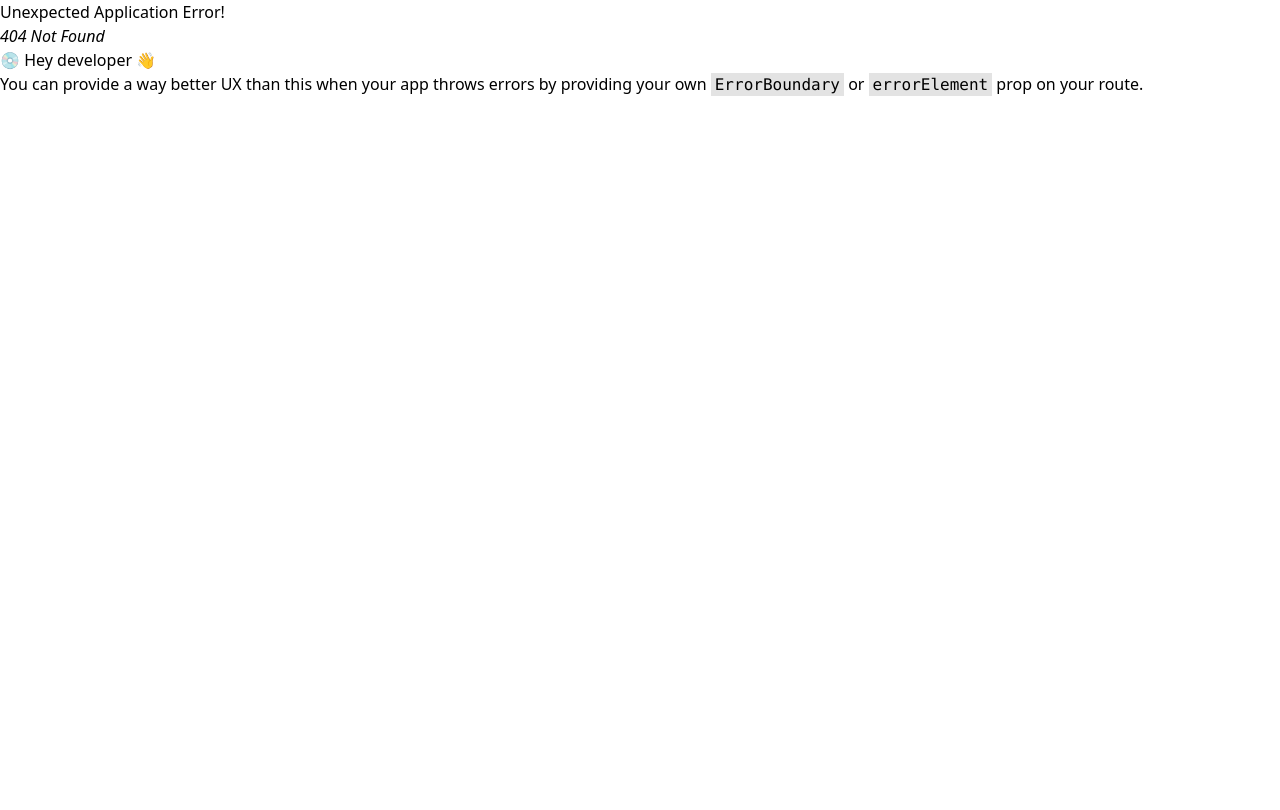
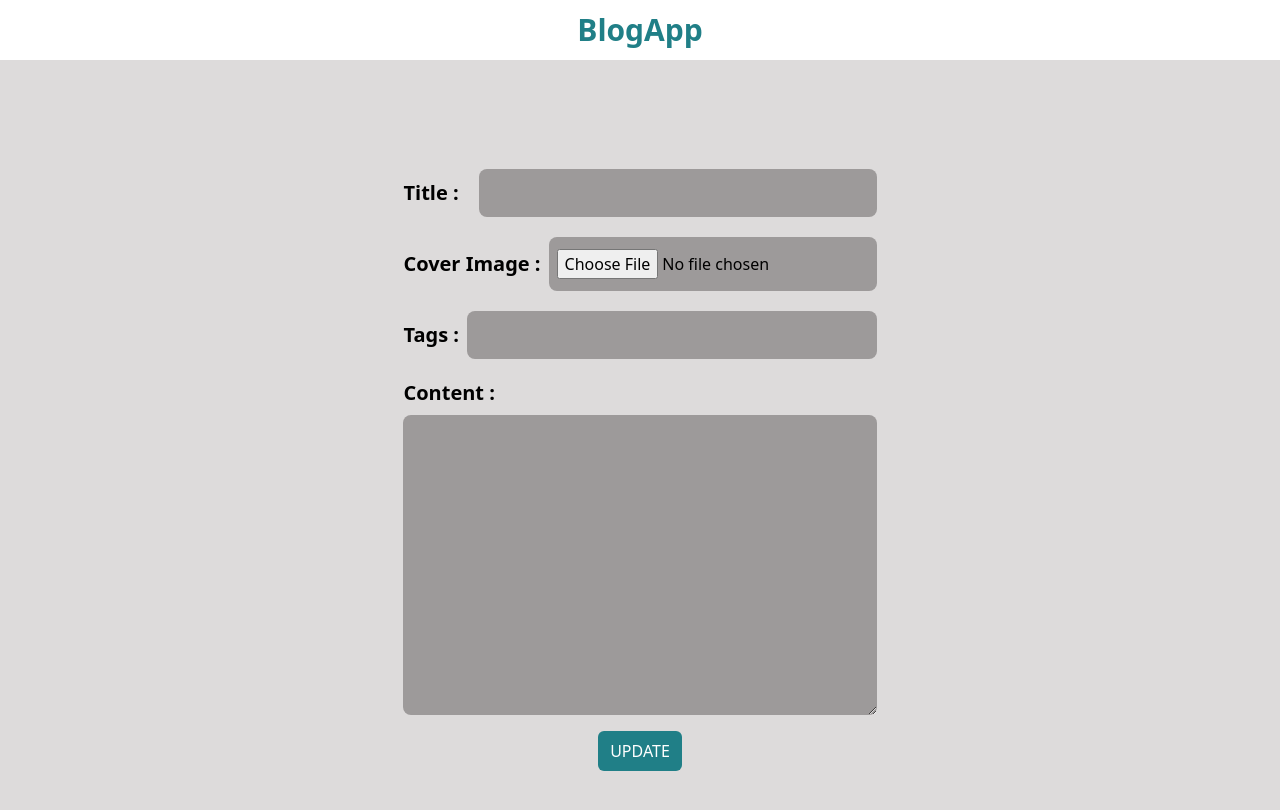
Before and after one commit to aakritrajput/BlogAppFrontend, a React (Vite) app: page /editBlog/1 in a window 1280 px wide. Before the commit this address had no page. Shown: the top 810 px of the page. Built offline with nearby package versions, Linux system fonts and the light colour scheme; no server answers.

Commit message:
Add EditBlog component and routing; implement blog editing functionality with form handling and error management

```diff
--- a/src/components/blog/Blogs.jsx
+++ b/src/components/blog/Blogs.jsx
@@ -197,7 +197,7 @@ function Blogs() {
     }
 
     const editHandler = async() => {
-
+        navigate(`/editBlog/${blogId}`)
     }
 
     const deleteHandler = async() => {
--- /dev/null
+++ b/src/components/blog/editBlog.jsx
@@ -0,0 +1,99 @@
+import axios from 'axios';
+import { useEffect, useState } from 'react'
+import { useForm } from 'react-hook-form'
+import { useParams } from 'react-router-dom';
+
+function EditBlog() {
+    const {blogId} = useParams();
+    const [loading, setLoading] = useState(false);
+    const {register , handleSubmit , reset , formState: {errors}} = useForm();
+    //const [blog, setBlog] = useState();
+    const [ errorMessage , setErrorMessage] = useState("");
+    const [successMessage, setSuccessMessage] = useState("");
+
+    useEffect(()=>{
+        const blog = async() => {
+            setLoading(true);
+           try {
+            const response =  await axios.get(`/api/v1/blog/blogById/${blogId}`, {withCredentials: true})
+            reset(response.data.data)
+           } catch (error) {
+            error.status === 401 ? setErrorMessage("You are not authorized to perform this action or perform this task !! please login .. ") : setErrorMessage(error.response.data)
+           }finally{
+            setLoading(false)
+           }
+        }
+
+        blog();
+    },[reset , blogId])
+    const submitHandler = async(data) => {
+        setLoading(true);
+        setErrorMessage("");
+        setSuccessMessage("");
+        try {
+          const formData = new FormData();
+          formData.append("title", data.title);
+          if(data.coverImage[0]){
+            formData.append("coverImage", data.coverImage[0])
+          }
+          formData.append("tags", data.tags);
+          formData.append("content", data.content);
+
+          const response = await axios.patch(`/api/v1/blog/updateBlog/${blogId}`, formData,
+            {
+              headers: {
+                "Content-Type": "multipart/form-data",
+              },
+              withCredentials: true,
+            })
+          console.log("blog updated successfully : ", response)
+          setSuccessMessage(response.data.message);
+
+        } catch (error) {
+           error.status === 401 ? setErrorMessage("You are not authorized to perform this action or perform this task !! please login .. ") : setErrorMessage(error.response.data)
+        }finally{
+          setLoading(false)
+          reset()
+        }
+      }
+  return (
+    <>
+        <h1 className="text-[#207F87] text-3xl w-full flex justify-center font-semibold py-3">BlogApp</h1>
+        <div className='bg-[#DDDBDB] w-full h-[100vh] flex justify-center items-center'>
+        {loading &&
+        <div className="w-[90vw] h-[70vh] absolute flex justify-center items-center">
+            <div className="animate-spin rounded-full h-[10vw] w-[10vw] border-t-[10px] border-[#207F87]"></div>
+        </div>}
+          <div>
+            <form onSubmit={handleSubmit(submitHandler)} encType="multipart/form-data">
+                <div className='flex gap-[20px] items-center mt-[20px] w-full'>
+                    <label htmlFor="title" className='text-black text-xl font-semibold'>Title :</label>
+                    <input type="text" id="title" className='bg-[#9d9a9a]  flex-1 py-3 focus:outline-[#207F87] p-2 rounded-lg focus:bg-[#bdbbbb]' {...register("title", {required: "title is required !!"})} />
+                </div>
+                {errors.title && <p className='text-red-600'>{errors.title.message}</p>}
+                <div className='flex gap-2 mt-[20px]  items-center w-full'>
+                    <label htmlFor="coverImage" className='text-black text-xl font-semibold'>Cover Image :</label>
+                    <input type="file" id="coverImage" className='bg-[#9d9a9a] flex-1 py-3 focus:outline-[#207F87] p-2 rounded-lg focus:bg-[#bdbbbb]' {...register("coverImage")} />
+                </div>
+                <div className='flex gap-2 items-center mt-[20px] w-full'>
+                    <label htmlFor="tags" className='text-black text-xl font-semibold'>Tags :</label>
+                    <input type="text" id="tags" className='bg-[#9d9a9a] flex-1 py-3 focus:outline-[#207F87] p-2 rounded-lg focus:bg-[#bdbbbb]' {...register("tags")} />
+                </div>
+                <div className='flex flex-col gap-2 justify-center mt-[20px] w-full'>
+                    <label htmlFor="content" className='text-black text-xl font-semibold'>Content :</label>
+                    <textarea type="text" id="content" className='bg-[#9d9a9a] h-[300px] py-3 focus:outline-[#207F87] p-2 rounded-lg focus:bg-[#bdbbbb]' {...register("content", {required: "content is required !!"})} ></textarea>
+                </div>
+                {errors.content && <p className='text-red-600 '>{errors.content.message}</p>}
+                {errorMessage && <p className="text-red-600 mt-2 w-full font-bold flex justify-center">{errorMessage}</p>}
+                {successMessage && <p className="text-green-600 mt-2 w-full font-bold flex justify-center ">{successMessage}</p>}
+                <div className='flex justify-center w-full mt-4'>
+                  <button type="submit" disabled={loading}  className='bg-[#207F87] px-3 py-2 rounded-md hover:bg-[#5fb5bc] text-white'>UPDATE</button>
+                </div>
+            </form>
+          </div>
+        </div>
+    </>
+  )
+}
+
+export default EditBlog
--- a/src/components/profile/Profile.jsx
+++ b/src/components/profile/Profile.jsx
@@ -213,7 +213,7 @@ function Profile() {
             <button onClick={savedBlogsHandler}>{ isSavedBlogs ? <h1 className='text-[#207F87] text-xl'>Saved Blogs</h1> : <h1 className='text-[#738586] text-xl'>Saved Blogs</h1> }</button>
             <button onClick={likedBlogsHandler}>{ isLikedBlogs ? <h1 className='text-[#207F87] text-xl'>Liked Blogs</h1> : <h1 className='text-[#738586] text-xl'>Liked Blogs</h1> }</button>
           </div>}
-        <div className="px-[40px] grid grid-cols-4 gap-5 gap-y-11 border-t-2 border-t-gray-600 pt-3">
+        <div className="px-[40px] grid grid-cols-4 gap-5 gap-y-11 mb-7 border-t-2 border-t-gray-600 pt-3">
                 {content.map((blog)=>(
                   <div key={blog._id} className="flex justify-center ">
                     <BlogCard coverImage={blog?.coverImage} title={blog?.title} content={blog?.content} authorImage={blog?.author?.profilePic} authorName={blog?.author?.username} blogId={blog?._id} authorId={blog?.author?._id}/>
--- a/src/main.jsx
+++ b/src/main.jsx
@@ -16,6 +16,8 @@ import Search from './components/search/Search.jsx'
 import Profile from './components/profile/Profile.jsx'
 import EditProfile from './components/profile/EditProfile.jsx'
 import Blogs from './components/blog/Blogs.jsx'
+import EditBlog from './components/blog/editBlog.jsx'
+
 
 const router = createBrowserRouter([
   {
@@ -63,6 +65,10 @@ const router = createBrowserRouter([
   {
     path: "/blog/:blogId/:authorId",
     element: <Blogs/>
+  },
+  {
+    path: "/editBlog/:blogId",
+    element: <EditBlog/>
   }
 ])
 
```
